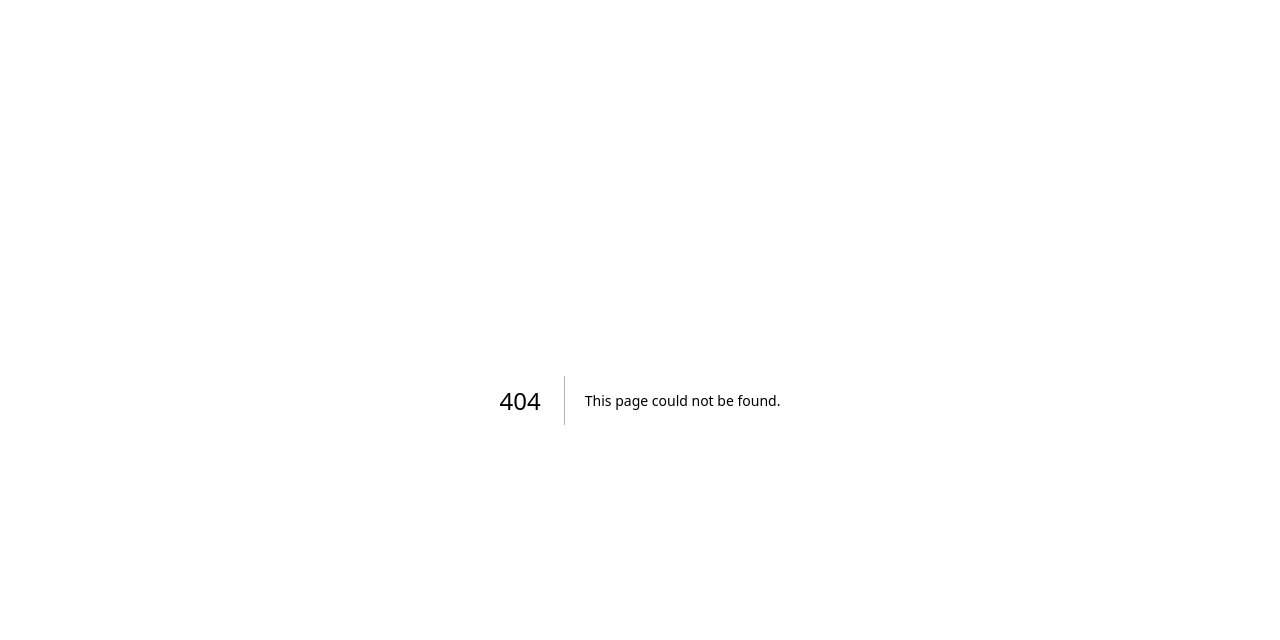
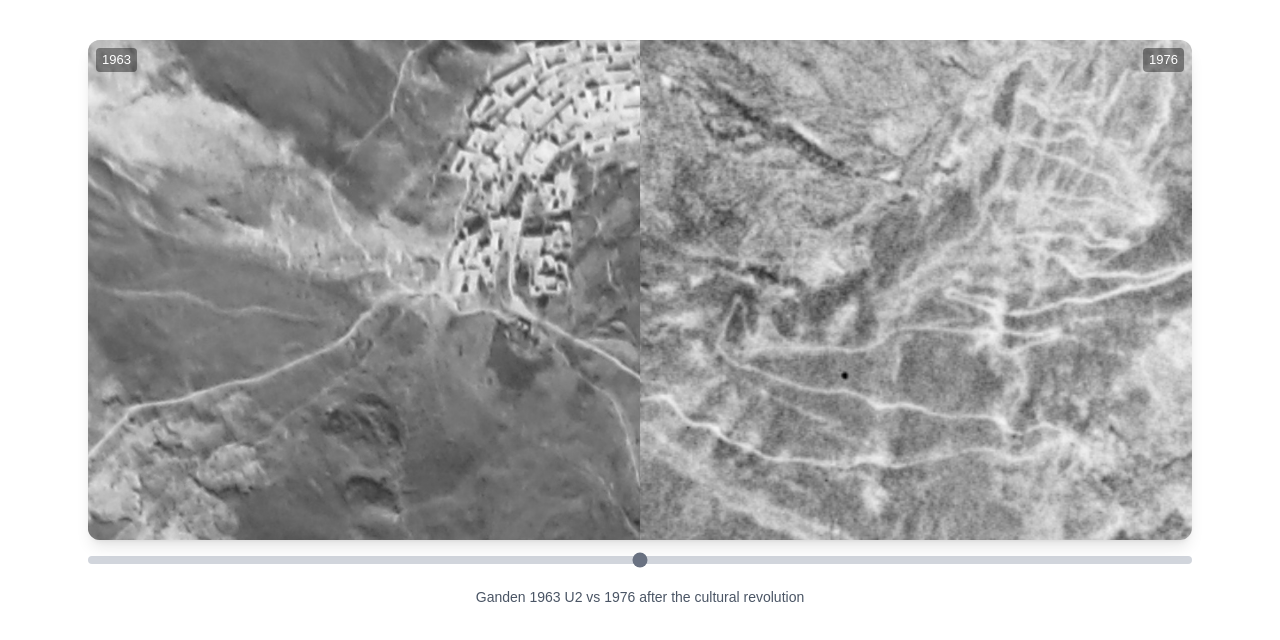
Before and after one commit to spsither/tibet_from_above, a Next.js app: page /slider in a window 1280 px wide. Before the commit this address had no page. Shown: the top 640 px of the page. Built offline with nearby package versions, Linux system fonts and the light colour scheme.

Commit message:
test: embed in SquareSpace

```diff
--- /dev/null
+++ b/app/slider/page.js
@@ -0,0 +1,15 @@
+import BeforeAfterSlider from '@/components/BeforeAfterSlider';
+export default function Page() {
+    return (
+
+        <BeforeAfterSlider
+            before="/images/Ganden - 1963 - U2.jpg"
+            after="/images/Ganden - 1976 - Hexagon.png"
+            alt="Before and After Comparison"
+            description="Ganden 1963 U2 vs 1976 after the cultural revolution"
+            beforeLabel='1963'
+            afterLabel='1976'
+        />
+
+    );
+}
```
